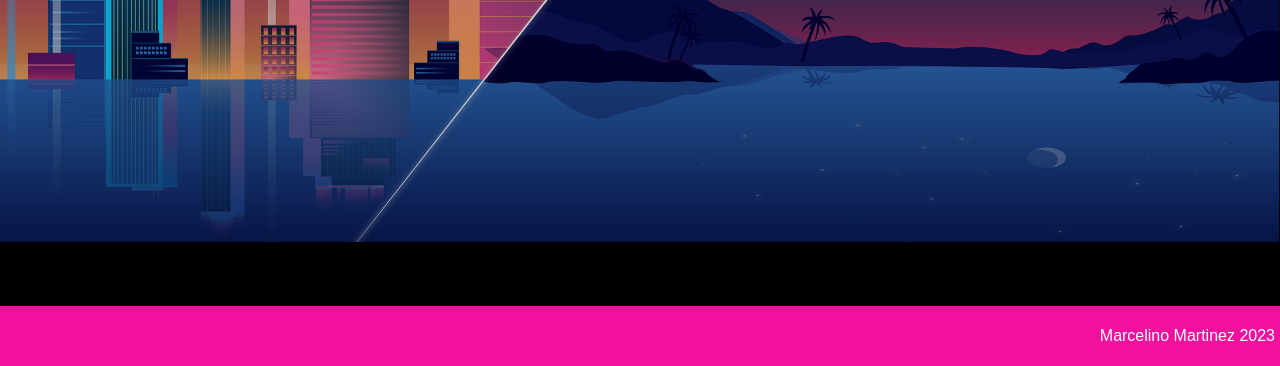
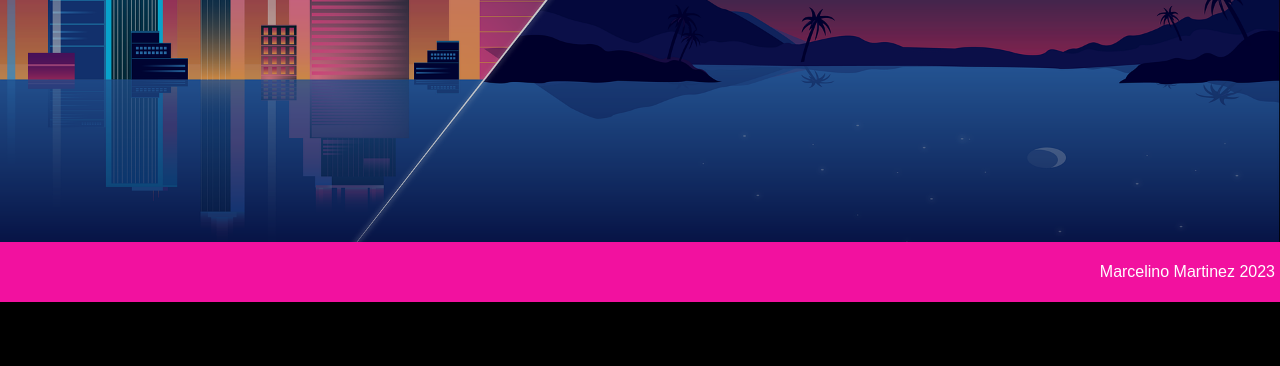
Before and after one commit to stawfox64/website, a plain HTML site: page index.html in a window 1280 px wide. Shown: the part 434-800 px from the top of the page. Drawn offline with Linux system fonts and the light colour scheme.

Commit message:
Update stylesheet.css

```diff
--- a/stylesheet.css
+++ b/stylesheet.css
@@ -167,7 +167,7 @@ ul{
   background-color: #f2119f;
   padding: 5px;
   color: #FFFFFF;
-  position: fixed;
+  position: variable;
   width: 100%;
   text-align:right;
   left:0;
```
